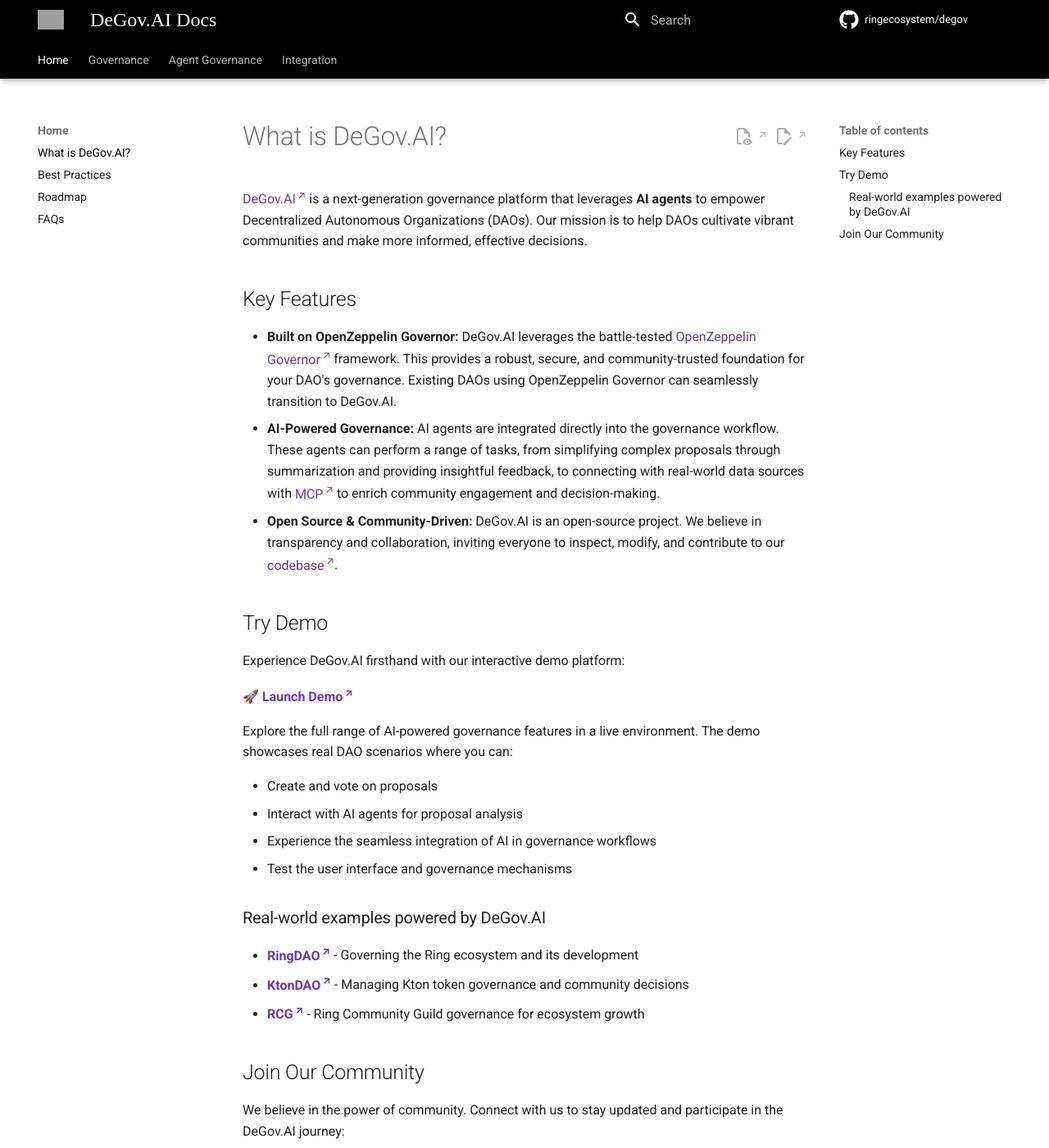
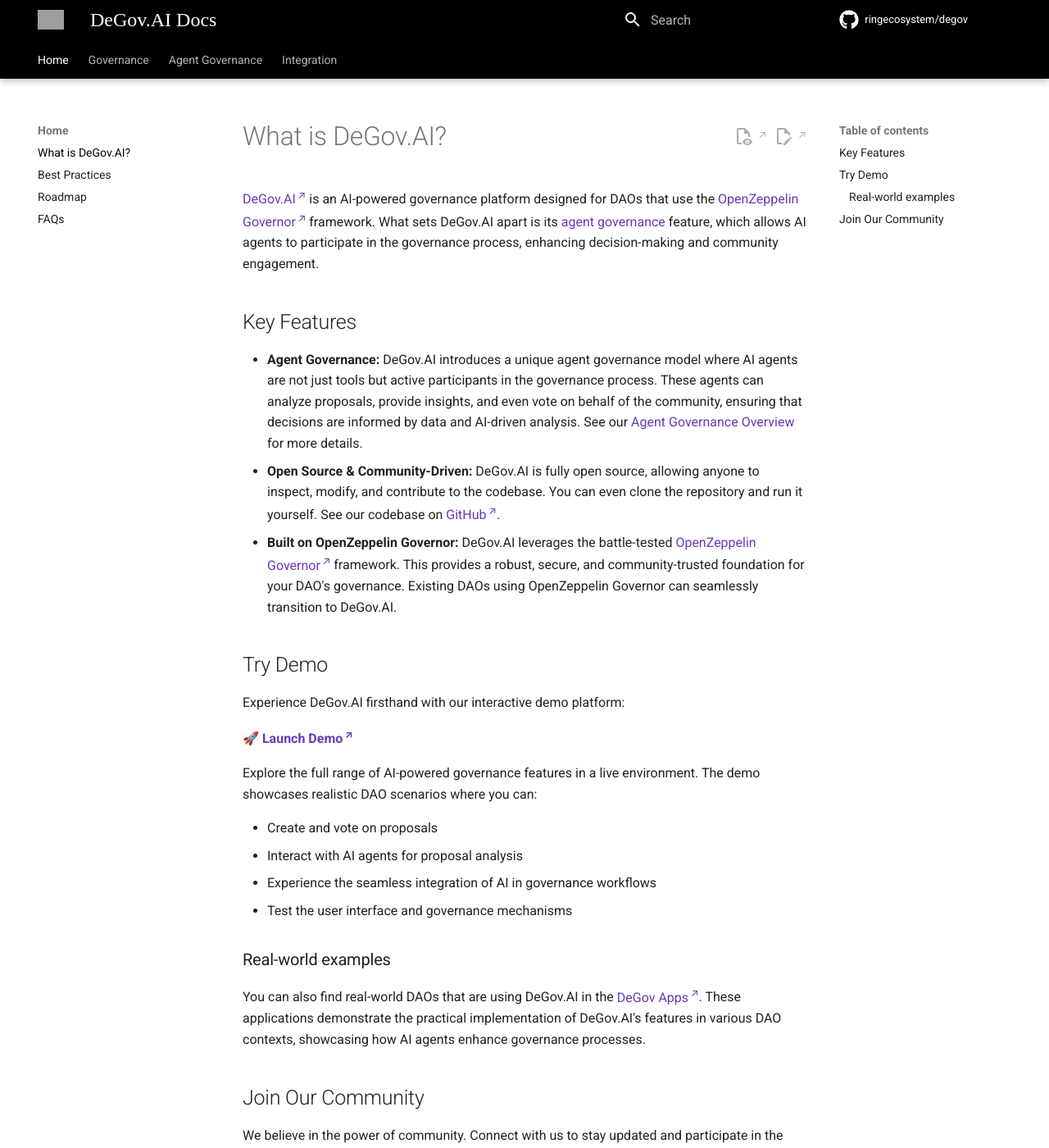
Before and after one commit to ringecosystem/degov-docs, an MkDocs documentation site: the page built from docs/index.md, in a window 1280 px wide and 1400 px high. Shown: the whole window at 82% size. Built offline with MkDocs 1.6.1 and Material for MkDocs 9.7.7, drawn with Linux system fonts in a browser that asks for light colours; some web fonts are replaced; comment, search, counter and statistics services are not loaded; grey boxes are pictures that could not be loaded.

Commit message:
Revise index.md to enhance clarity on DeGov.AI's features and agent governance model

```diff
--- a/docs/index.md
+++ b/docs/index.md
@@ -4,13 +4,14 @@
 
 # What is DeGov.AI?
 
-[DeGov.AI](https://degov.ai/) is a next-generation governance platform that leverages **AI agents** to empower Decentralized Autonomous Organizations (DAOs). Our mission is to help DAOs cultivate vibrant communities and make more informed, effective decisions.
+[DeGov.AI](https://degov.ai) is an AI-powered governance platform designed for DAOs that use the [OpenZeppelin Governor](https://docs.openzeppelin.com/contracts/5.x/governance) framework.
+What sets DeGov.AI apart is its [agent governance](./governance/agent/overview.md) feature, which allows AI agents to participate in the governance process, enhancing decision-making and community engagement.
 
 ## Key Features
 
-*   **Built on OpenZeppelin Governor:** DeGov.AI leverages the battle-tested [OpenZeppelin Governor](https://docs.openzeppelin.com/contracts/5.x/governance) framework. This provides a robust, secure, and community-trusted foundation for your DAO's governance. Existing DAOs using OpenZeppelin Governor can seamlessly transition to DeGov.AI.
-*   **AI-Powered Governance:** AI agents are integrated directly into the governance workflow. These agents can perform a range of tasks, from simplifying complex proposals through summarization and providing insightful feedback, to connecting with real-world data sources with [MCP](https://modelcontextprotocol.io/) to enrich community engagement and decision-making.
-*   **Open Source & Community-Driven:** DeGov.AI is an open-source project. We believe in transparency and collaboration, inviting everyone to inspect, modify, and contribute to our [codebase](https://github.com/ringecosystem/degov).
+* **Agent Governance:** DeGov.AI introduces a unique agent governance model where AI agents are not just tools but active participants in the governance process. These agents can analyze proposals, provide insights, and even vote on behalf of the community, ensuring that decisions are informed by data and AI-driven analysis. See our [Agent Governance Overview](./governance/agent/overview.md) for more details.
+* **Open Source & Community-Driven:** DeGov.AI is fully open source, allowing anyone to inspect, modify, and contribute to the codebase. You can even clone the repository and run it yourself. See our codebase on [GitHub](https://github.com/ringecosystem/degov).
+* **Built on OpenZeppelin Governor:** DeGov.AI leverages the battle-tested [OpenZeppelin Governor](https://docs.openzeppelin.com/contracts/5.x/governance) framework. This provides a robust, secure, and community-trusted foundation for your DAO's governance. Existing DAOs using OpenZeppelin Governor can seamlessly transition to DeGov.AI.
 
 ## Try Demo
 
@@ -18,19 +19,16 @@
 
 **[🚀 Launch Demo](https://demo.degov.ai/)**
 
-Explore the full range of AI-powered governance features in a live environment. The demo showcases real DAO scenarios where you can:
+Explore the full range of AI-powered governance features in a live environment. The demo showcases realistic DAO scenarios where you can:
 
 - Create and vote on proposals
 - Interact with AI agents for proposal analysis
 - Experience the seamless integration of AI in governance workflows
 - Test the user interface and governance mechanisms
 
-### Real-world examples powered by DeGov.AI
+### Real-world examples
 
-- **[RingDAO](https://gov.ringdao.com)** - Governing the Ring ecosystem and its development
-- **[KtonDAO](https://gov.ktondao.xyz)** - Managing Kton token governance and community decisions
-- **[RCG](https://guild-gov.ringdao.com)** - Ring Community Guild governance for ecosystem growth
-
+You can also find real-world DAOs that are using DeGov.AI in the [DeGov Apps](https://apps.degov.ai). These applications demonstrate the practical implementation of DeGov.AI's features in various DAO contexts, showcasing how AI agents enhance governance processes.
 
 ## Join Our Community
 
```
